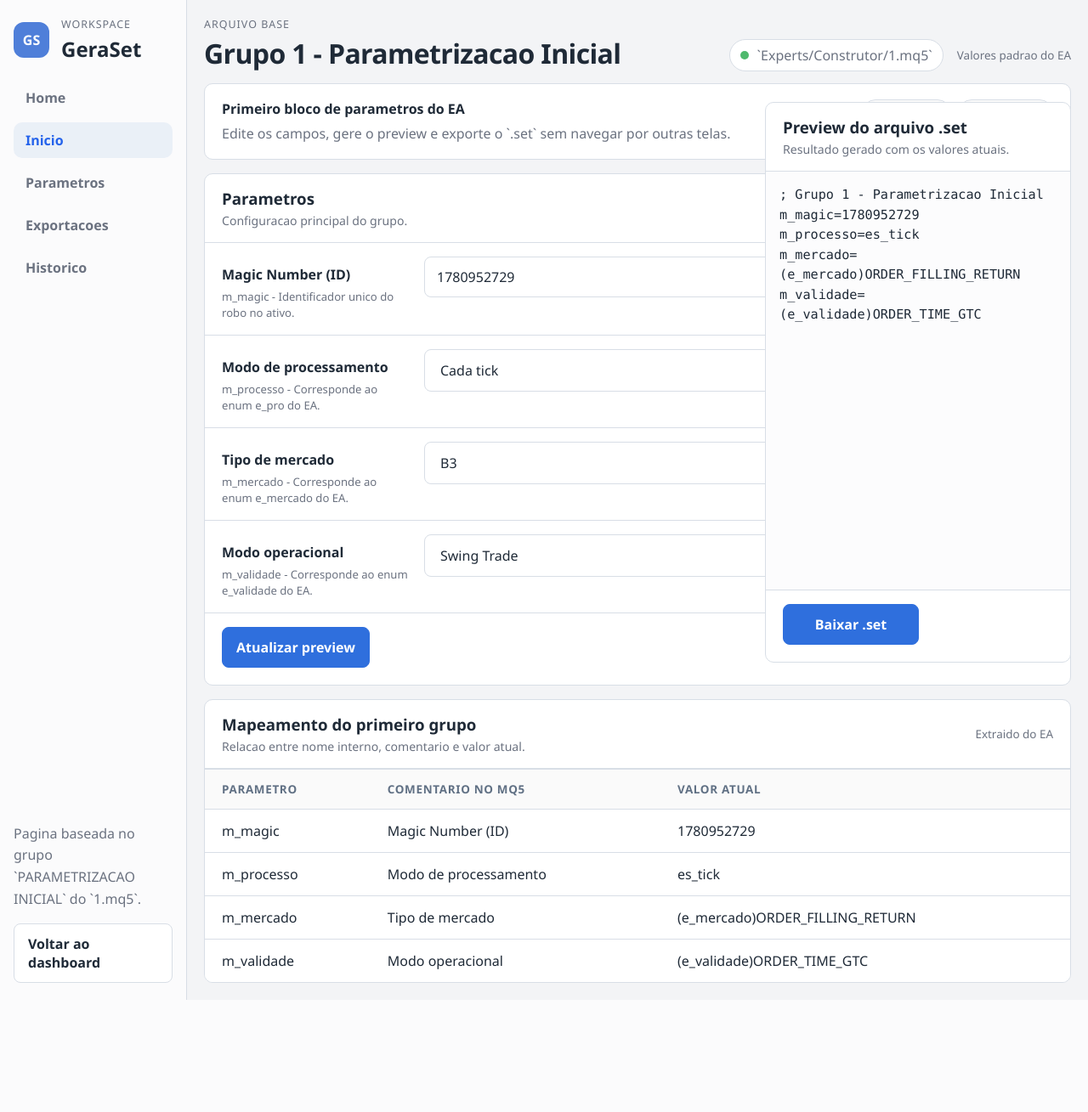
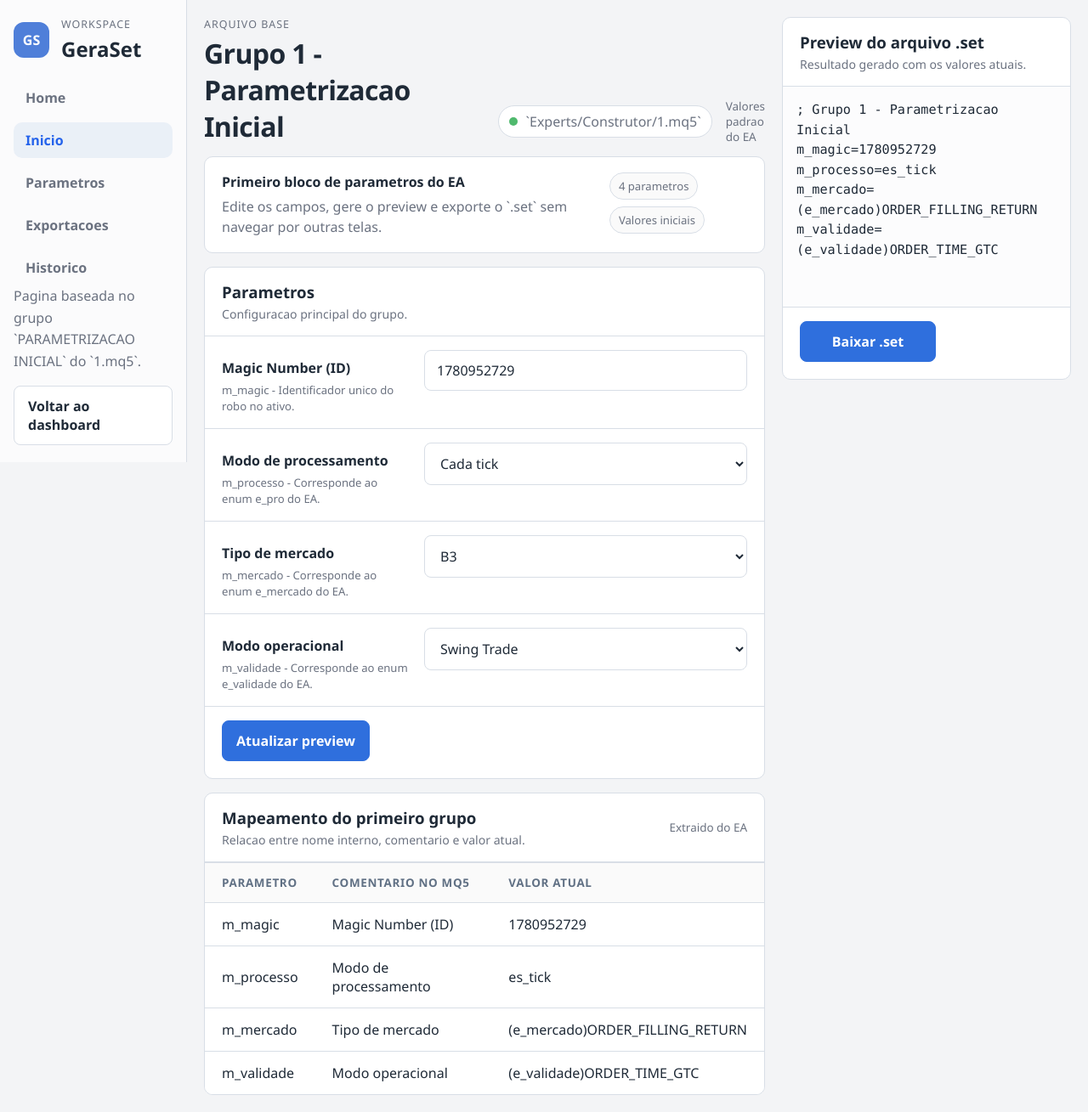
Before and after one commit to MarceloAnsilago/v4, a Flask app: page /grupo-1 in a window 1280 px wide. Shown: the whole page at 85% size. Before the commit the page ends 1177 px from the top, so only its background shows below. Run offline with Flask 3, Linux system fonts and the light colour scheme.

Commit message:
fixando a preview  como arquivo independente

```diff
--- a/static/style.css
+++ b/static/style.css
@@ -580,11 +580,8 @@ a {
 }
 
 .group-page .app-shell {
-    grid-template-columns: 220px 1fr;
-}
-
-.with-preview-rail {
-    padding-right: 396px;
+    grid-template-columns: 220px minmax(0, 1fr) 360px;
+    align-items: start;
 }
 
 .group-page .sidebar {
@@ -605,6 +602,7 @@ a {
 
 .group-page .main-panel {
     padding: 20px;
+    min-width: 0;
 }
 
 .group-page .topbar {
@@ -754,7 +752,6 @@ a {
 .group-page .preview-block {
     margin: 0;
     min-height: 260px;
-    max-height: calc(100vh - 260px);
     border: 0;
     border-bottom: 1px solid var(--border);
     border-radius: 0;
@@ -776,22 +773,21 @@ a {
 }
 
 .preview-rail {
-    position: fixed;
-    top: 120px;
-    right: 20px;
-    width: 360px;
-    height: calc(100vh - 140px);
-    z-index: 20;
+    padding: 20px 20px 20px 0;
+    min-width: 0;
 }
 
 .preview-rail-panel {
     display: flex;
     flex-direction: column;
-    height: 100%;
+    position: sticky;
+    top: 20px;
+    max-height: calc(100vh - 40px);
 }
 
 .preview-rail-panel .preview-block {
     flex: 1 1 auto;
+    max-height: calc(100vh - 210px);
 }
 
 .preview-rail-panel .download-form {
@@ -799,19 +795,22 @@ a {
 }
 
 @media (max-width: 1100px) {
-    .with-preview-rail {
-        padding-right: 20px;
+    .group-page .app-shell {
+        grid-template-columns: 220px 1fr;
     }
 
     .preview-rail {
-        position: static;
-        width: auto;
-        height: auto;
-        margin: 0 20px 20px;
+        grid-column: 2;
+        padding: 0 20px 20px;
     }
 
     .preview-rail-panel {
-        height: auto;
+        position: static;
+        max-height: none;
+    }
+
+    .preview-rail-panel .preview-block {
+        max-height: none;
     }
 
     .group-summary {
@@ -827,3 +826,14 @@ a {
         padding-top: 0;
     }
 }
+
+@media (max-width: 900px) {
+    .group-page .app-shell {
+        grid-template-columns: 1fr;
+    }
+
+    .preview-rail {
+        grid-column: auto;
+        padding: 0 20px 20px;
+    }
+}
```
